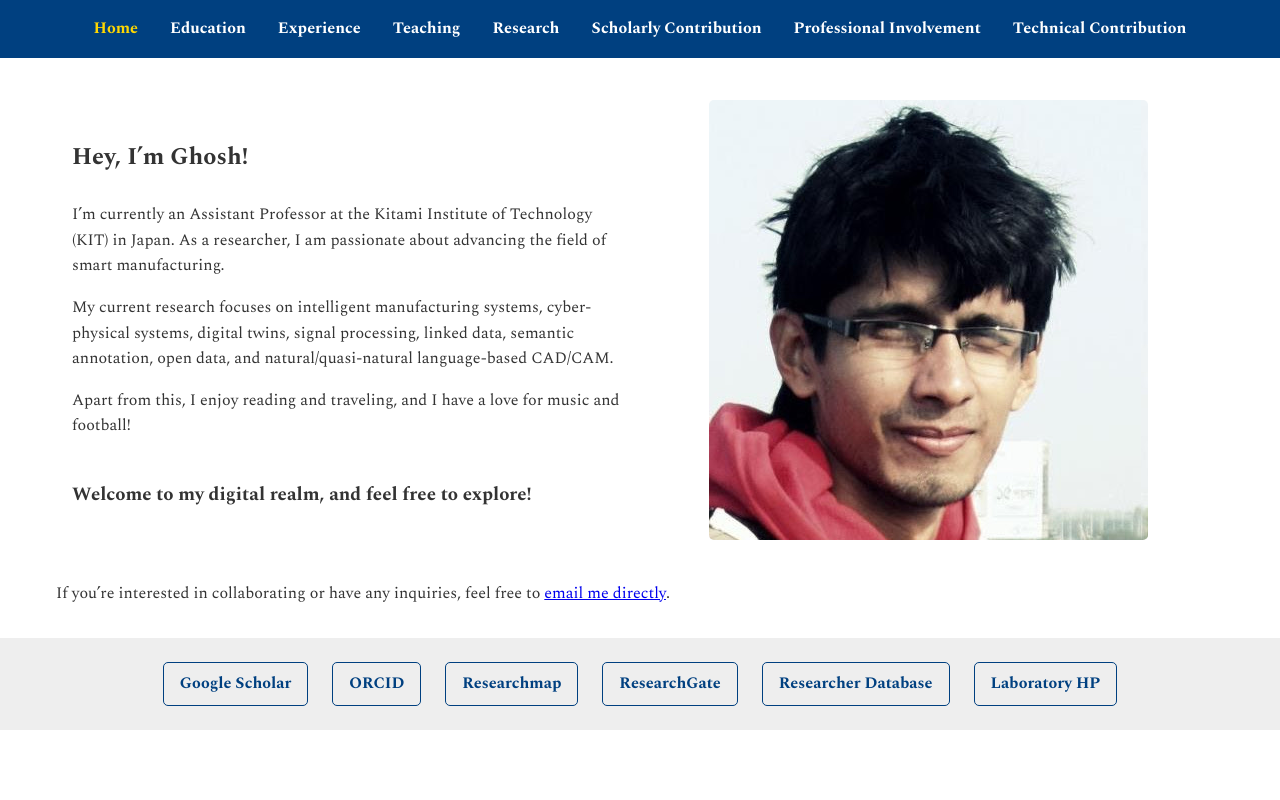
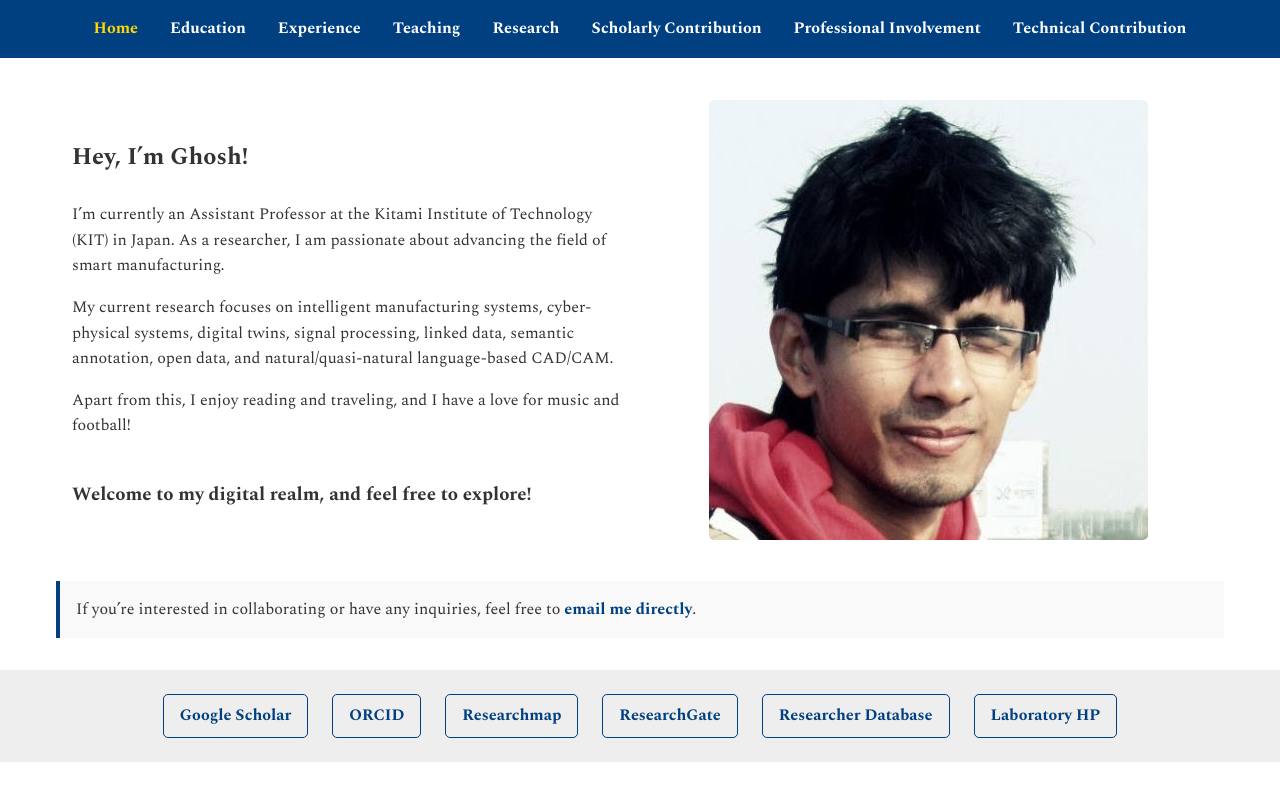
Before and after one commit to ghosh-ak/site, a plain HTML site: page index.html in a window 1280 px wide. Drawn offline with nearby package versions, Linux system fonts and the light colour scheme.

Commit message:
Add files via upload

```diff
--- a/css/style.css
+++ b/css/style.css
@@ -386,3 +386,23 @@
     height: auto;
     margin: auto 0;
   }
+
+  /* Inline CSS for the technical page layout (or add these to styles.css) */
+  .contact-info {
+    margin-top: 2rem;
+    padding: 1rem;
+    background-color: #f9f9f9;
+    border-left: 4px solid #004080;
+  }
+  .contact-info p {
+    margin: 0;
+    font-size: 1rem;
+  }
+  .contact-info a {
+    color: #004080;
+    text-decoration: none;
+    font-weight: bold;
+  }
+  .contact-info a:hover {
+    text-decoration: underline;
+  }
```
Also changed, not shown: data/technical.png (added), 1 other file.
